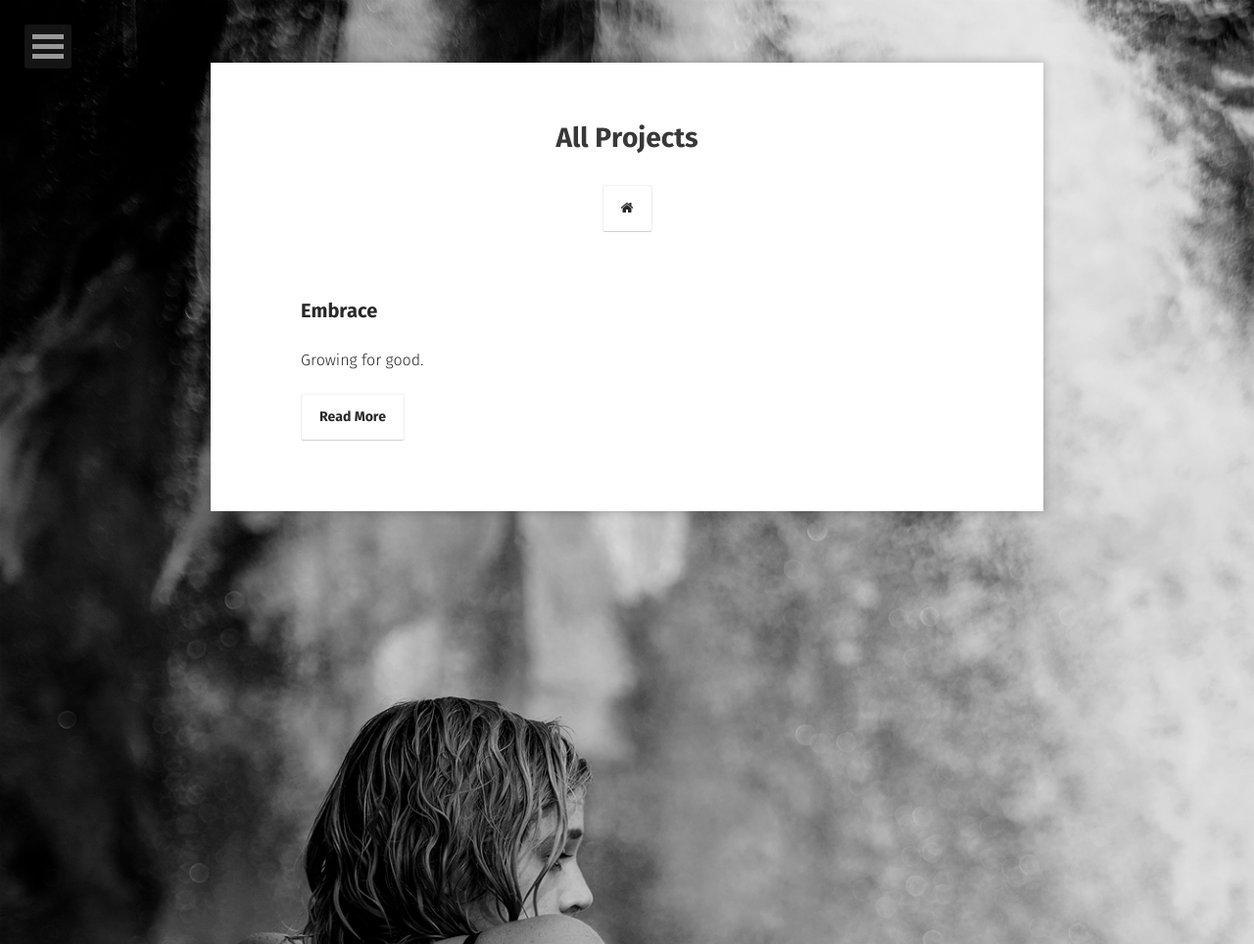
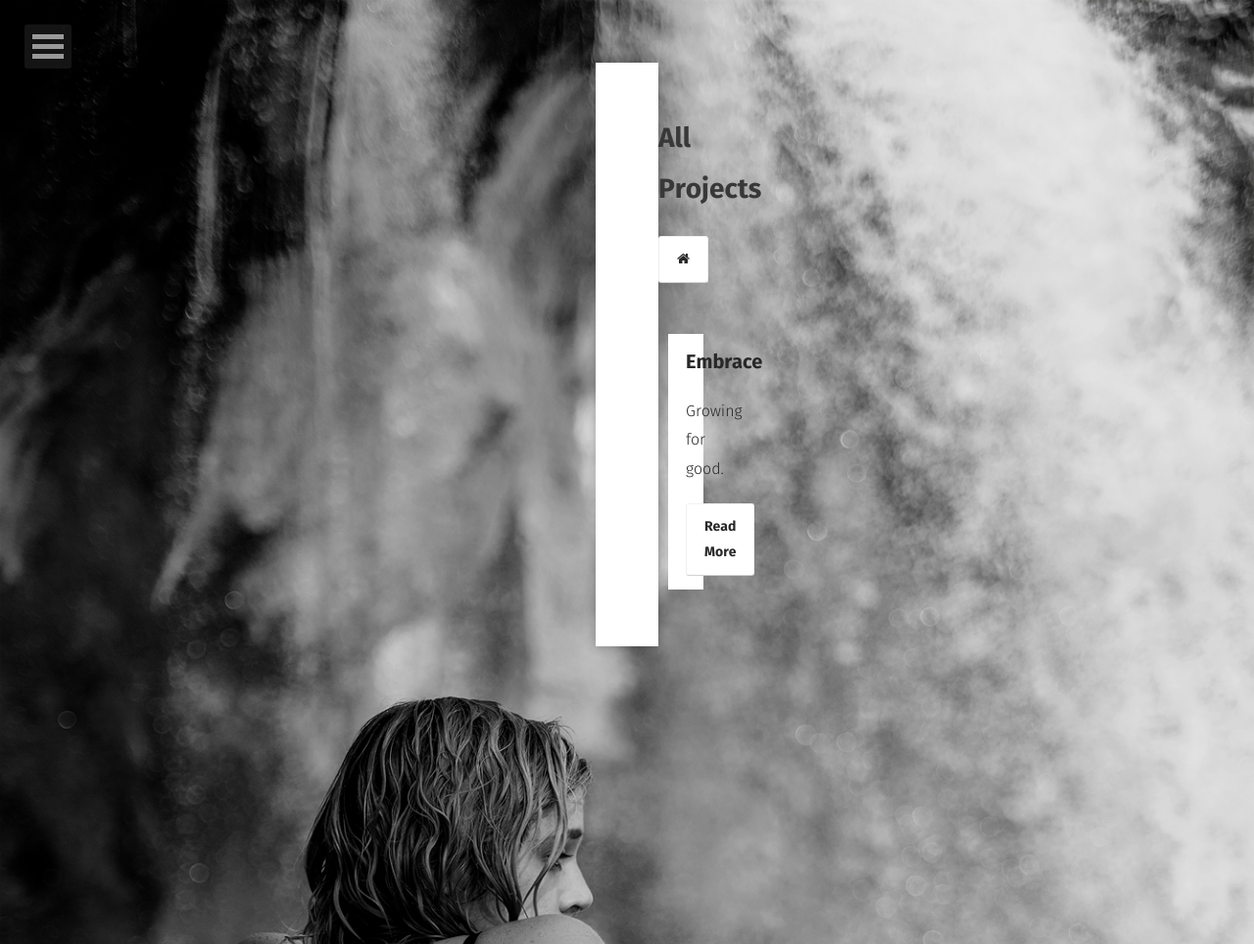
Before and after one commit to SeanEmbrace/WebSiteFun, a Jekyll site: the page built from projects/index.md, in a window 1280 px wide. Shown: the whole page at 98% size. Built offline with Jekyll 4.4.1, drawn with Linux system fonts in a browser that asks for light colours; some web fonts are replaced.

Commit message:
Update site.scss

```diff
--- a/_sass/site.scss
+++ b/_sass/site.scss
@@ -101,7 +101,7 @@ body {
 	}
 }
 .wrapper {
-	width: 75%;
+	width: 0%;
 	max-width: 850px;
 	margin: 4rem auto;
 	background: $white;
```
